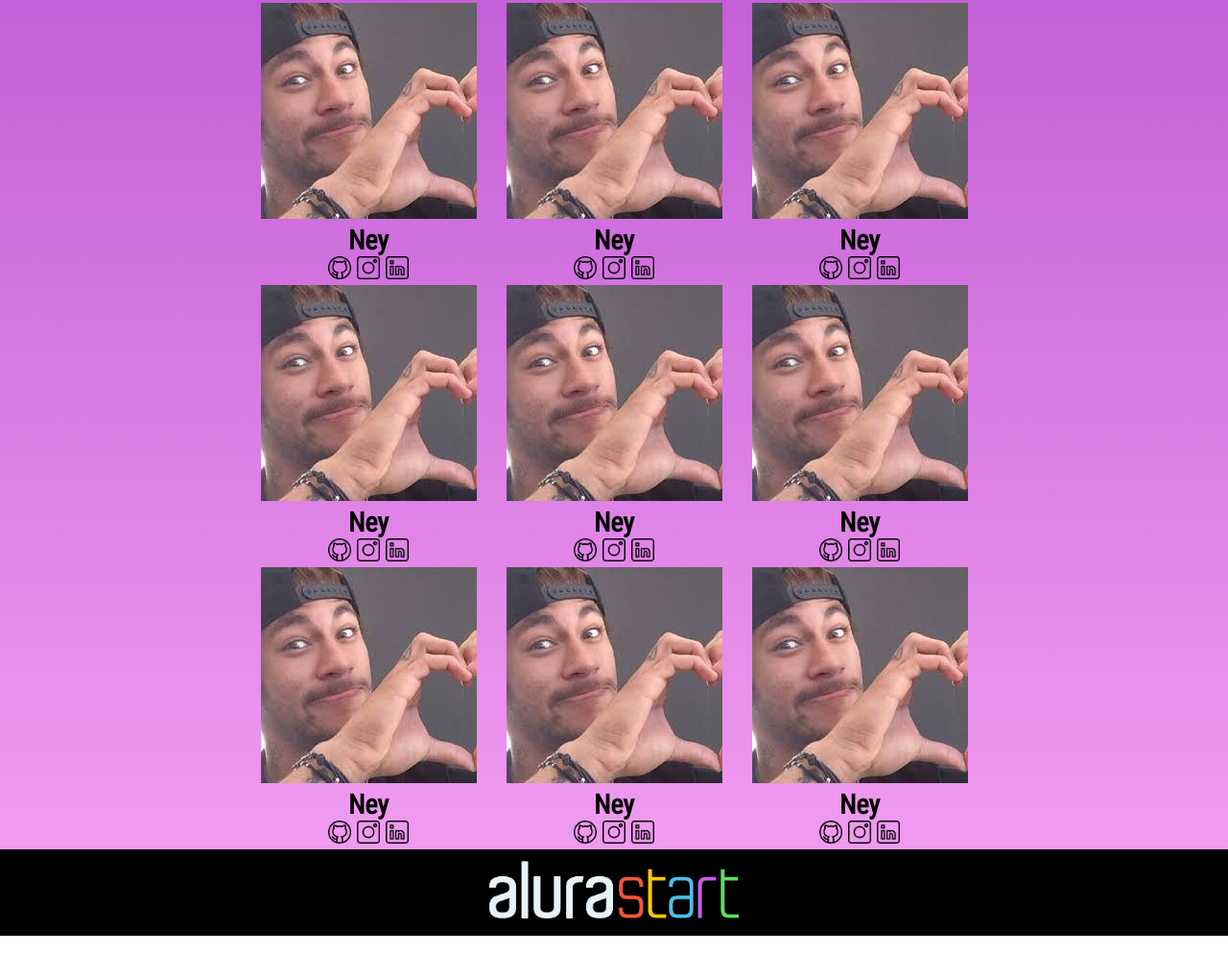
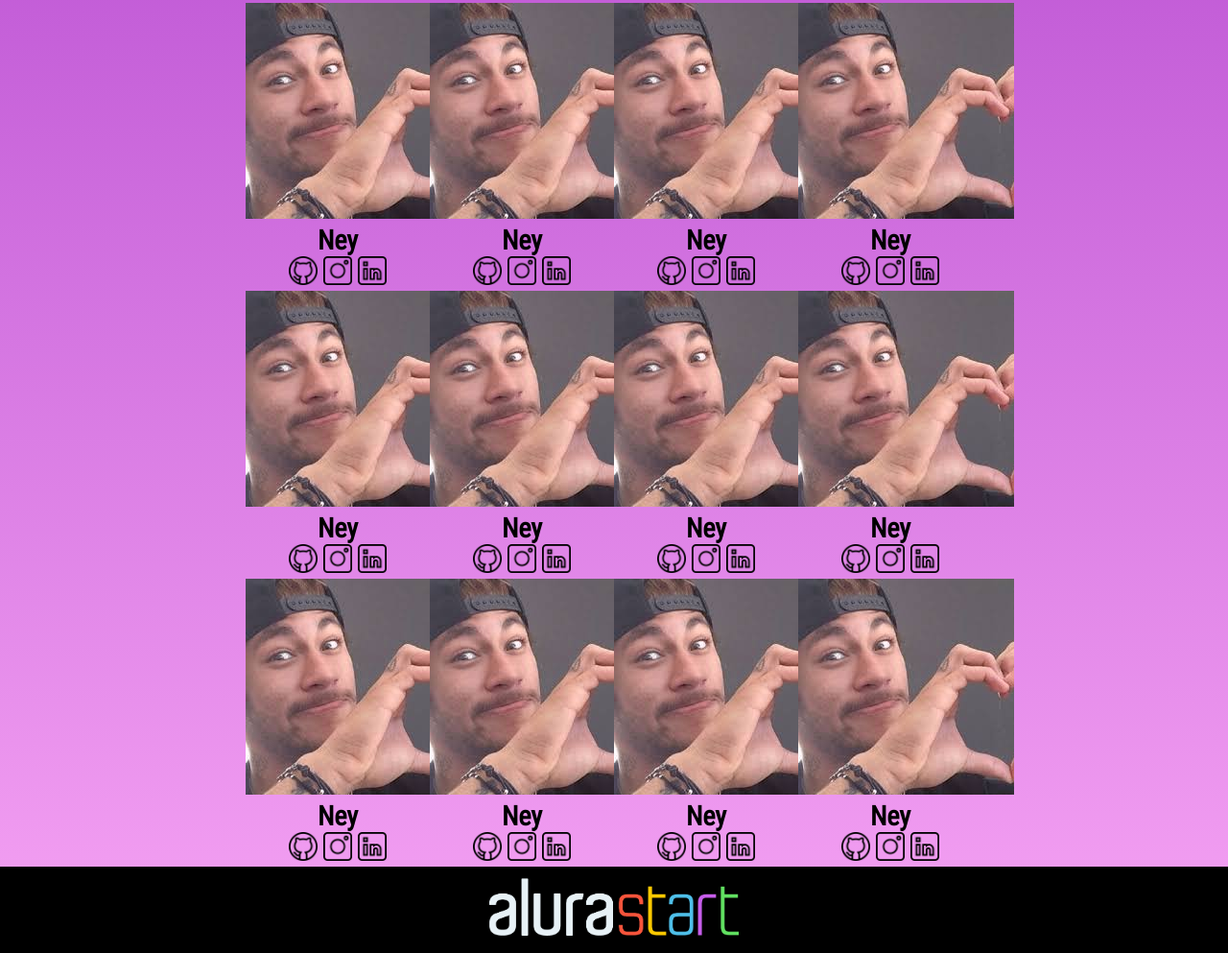
Before and after one commit to fesoking/alura-start, a plain HTML site: page index.html in a window 1280 px wide. Shown: the part 614-1607 px from the top of the page at 96% size. Drawn offline with Linux system fonts and the light colour scheme.

Commit message:
Add files via upload

```diff
--- a/index.html
+++ b/index.html
@@ -51,8 +51,22 @@
             <a href="https://instagram.com/felipeemannuel08"><img class="estudante-icone" src="instagram.png" alt="icone instagram"></a>
             <a href="https://linkedin.com"><img class="estudante-icone" src="linkedin.png" alt="icone linkedin"></a>
          </div>
+         <div class="estudante-div">
+            <img class="estudante-imagem" src="images (4).jpeg" alt="foto">
+            <h3 class="estudante-nome">Ney</h3>
+            <a href="https://github.com/fesoking"><img class="estudante-icone" src="github.png" alt="icone github"></a>
+            <a href="https://instagram.com/felipeemannuel08"><img class="estudante-icone" src="instagram.png" alt="icone instagram"></a>
+            <a href="https://linkedin.com"><img class="estudante-icone" src="linkedin.png" alt="icone linkedin"></a>
+         </div>
          <span></span>
          <span></span>
+         <div class="estudante-div">
+            <img class="estudante-imagem" src="images (4).jpeg" alt="foto">
+            <h3 class="estudante-nome">Ney</h3>
+            <a href="https://github.com/fesoking"><img class="estudante-icone" src="github.png" alt="icone github"></a>
+            <a href="https://instagram.com/felipeemannuel08"><img class="estudante-icone" src="instagram.png" alt="icone instagram"></a>
+            <a href="https://linkedin.com"><img class="estudante-icone" src="linkedin.png" alt="icone linkedin"></a>
+         </div>
          <div class="estudante-div">
             <img class="estudante-imagem" src="images (4).jpeg" alt="foto">
             <h3 class="estudante-nome">Ney</h3>
@@ -83,21 +97,27 @@
             <a href="https://instagram.com/felipeemannuel08"><img class="estudante-icone" src="instagram.png" alt="icone instagram"></a>
             <a href="https://linkedin.com"><img class="estudante-icone" src="linkedin.png" alt="icone linkedin"></a>
          </div>
-         <div class="estudante-div">
+        <div class="estudante-div">
             <img class="estudante-imagem" src="images (4).jpeg" alt="foto">
             <h3 class="estudante-nome">Ney</h3>
             <a href="https://github.com/fesoking"><img class="estudante-icone" src="github.png" alt="icone github"></a>
             <a href="https://instagram.com/felipeemannuel08"><img class="estudante-icone" src="instagram.png" alt="icone instagram"></a>
             <a href="https://linkedin.com"><img class="estudante-icone" src="linkedin.png" alt="icone linkedin"></a>
          </div>
-         <div class="estudante-div">
+        <div class="estudante-div">
             <img class="estudante-imagem" src="images (4).jpeg" alt="foto">
             <h3 class="estudante-nome">Ney</h3>
             <a href="https://github.com/fesoking"><img class="estudante-icone" src="github.png" alt="icone github"></a>
             <a href="https://instagram.com/felipeemannuel08"><img class="estudante-icone" src="instagram.png" alt="icone instagram"></a>
             <a href="https://linkedin.com"><img class="estudante-icone" src="linkedin.png" alt="icone linkedin"></a>
          </div>
-        </div>
+        <div class="estudante-div">
+            <img class="estudante-imagem" src="images (4).jpeg" alt="foto">
+            <h3 class="estudante-nome">Ney</h3>
+            <a href="https://github.com/fesoking"><img class="estudante-icone" src="github.png" alt="icone github"></a>
+            <a href="https://instagram.com/felipeemannuel08"><img class="estudante-icone" src="instagram.png" alt="icone instagram"></a>
+            <a href="https://linkedin.com"><img class="estudante-icone" src="linkedin.png" alt="icone linkedin"></a>
+         </div>
     </section>
 
     <footer class="rodape">
--- a/style.css
+++ b/style.css
@@ -56,7 +56,7 @@ body{
 }
 
 .estudante-icone{
-    width: 24px;
+    width: 30px;
 }
 
 .estudante-div{
@@ -74,7 +74,7 @@ body{
 
 .estudante-todos{
     display: grid;
-    grid-template-columns: 20% 20% 20% 20% 20%;
+    grid-template-columns: 20% 15% 15% 15% 15% 20%;
 }
 
 .rodape{
```
